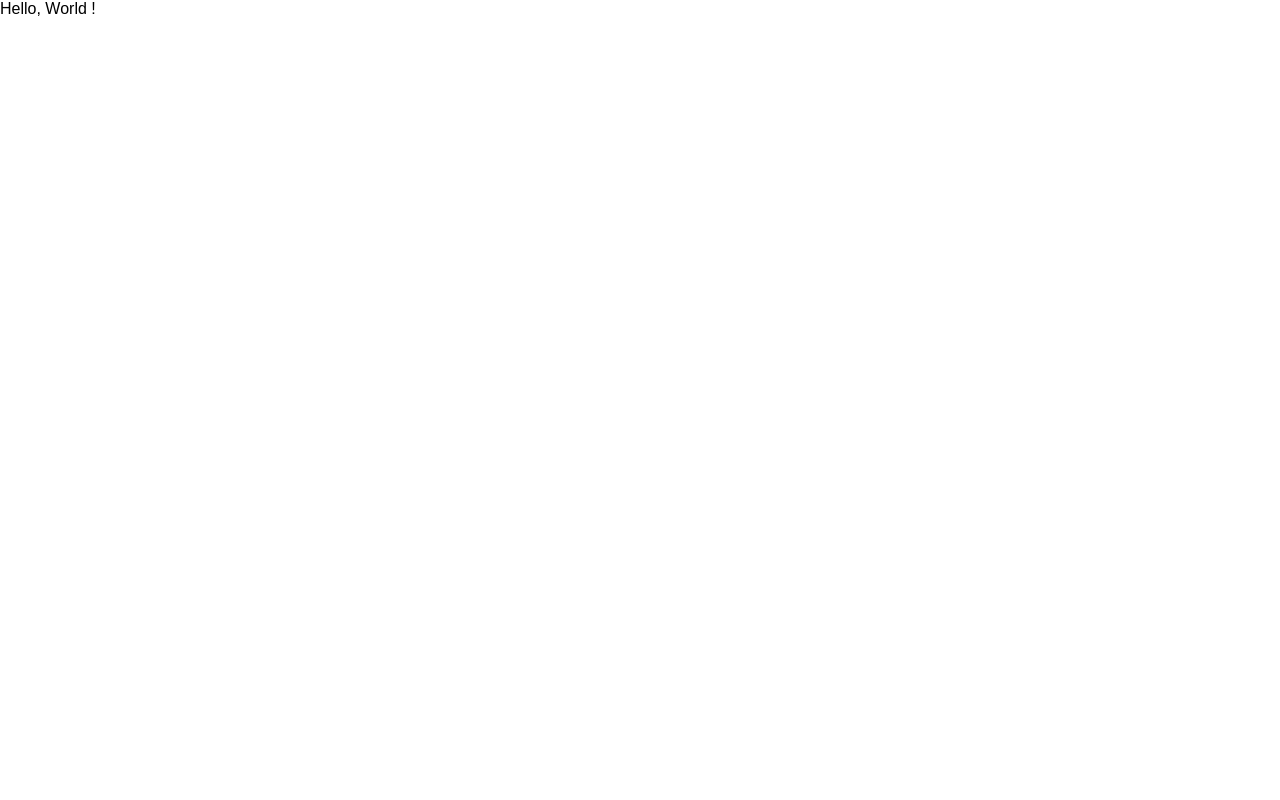
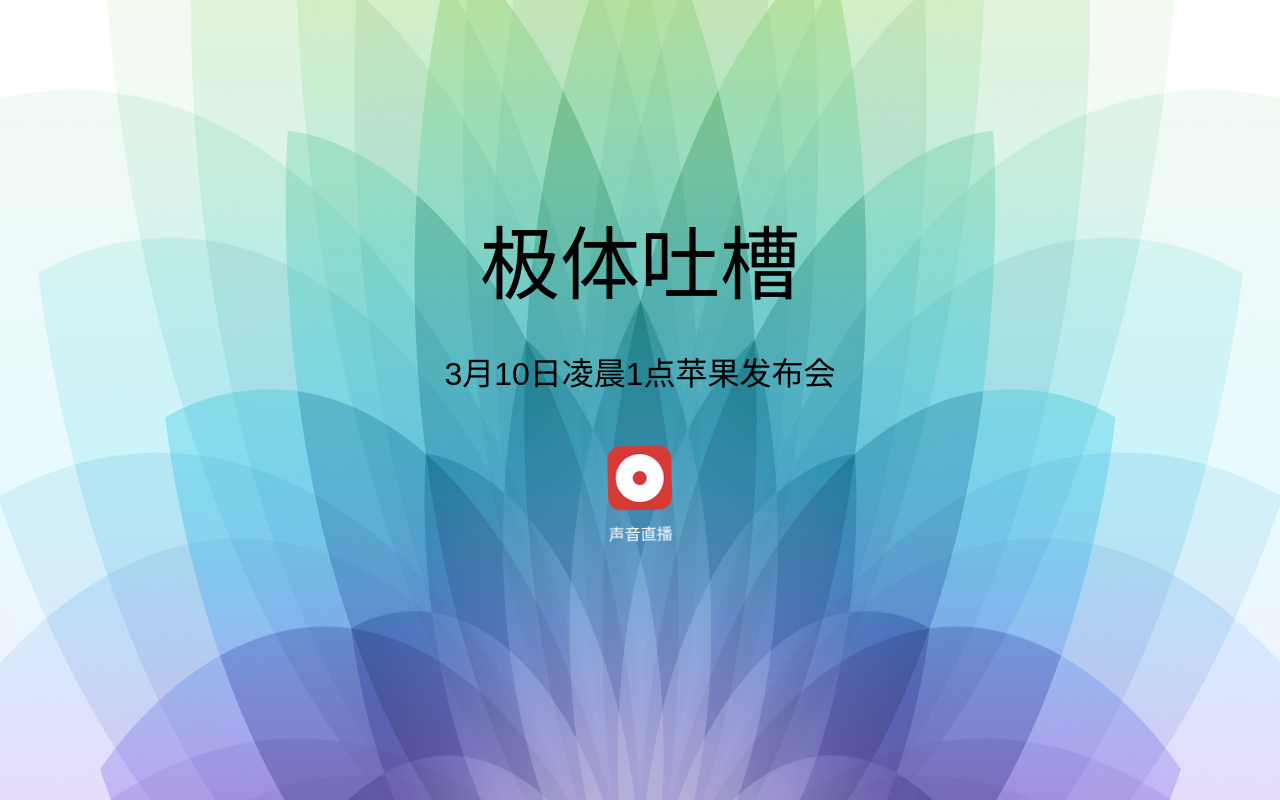
Before and after one commit to liyaodong/applepub, a website: page index.html in a window 1280 px wide. Drawn offline with Linux system fonts and the light colour scheme.

Commit message:
完成PC版本布局，初步发布

```diff
--- a/assets/css/app.scss
+++ b/assets/css/app.scss
@@ -618,3 +618,38 @@ body {
   }
 
 }
+
+.pc {
+  width: 100%;
+  background: url(../images/pcbg.jpg) center top no-repeat;
+  background-size: 100% 100%;
+  background-attachment: fixed;
+}
+.pc-shell {
+  .container {
+    width: 1120px;
+    margin-left: auto;
+    margin-right: auto;
+    text-align: center;
+  }
+  .page-title {
+    padding-top: 200px;
+    font-size: 5rem;
+  }
+  .page-des {
+    font-size: 2rem;
+  }
+  .hongdian-btn {
+    display: inline-block;
+    margin: 20px auto 0 auto;
+    text-decoration: none;
+    background: url(../images/hongdian.png) 0 0 no-repeat;
+    background-size: 100% auto;
+    padding-top: 75px;
+    color: #fff;
+  }
+  .weibo-iframe {
+    margin-top: 50px;
+    margin-bottom: 50px;
+  }
+}
--- a/pc-template.html
+++ b/pc-template.html
@@ -1 +1,11 @@
-Hello, World !
+<div class="container">
+  <div class="page-title">极体吐槽</div>
+  <p class="page-des">3月10日凌晨1点苹果发布会</p>
+  <a href="http://dian.fm/id/geekpark" target="_blank" class="hongdian-btn shake" id="go-page-hongdian">
+    <span class="btn-des">声音直播</span>
+  </a>
+  <div class="weibo-iframe">
+    <wb:livestream skin="silver" topic="%E6%9E%81%E4%BD%93%E5%90%90%E6%A7%BD|%E8%8B%B9%E6%9E%9C%E5%8F%91%E5%B8%83%E4%BC%9A" width="auto" height="667" ></wb:livestream>
+  </div>
+
+</div>
--- /dev/null
+++ b/src/css/pages/pc.scss
@@ -0,0 +1,34 @@
+.pc {
+  width: 100%;
+  background: url(../images/pcbg.jpg) center top no-repeat;
+  background-size: 100% 100%;
+  background-attachment: fixed;
+}
+.pc-shell {
+  .container {
+    width: 1120px;
+    margin-left: auto;
+    margin-right: auto;
+    text-align: center;
+  }
+  .page-title {
+    padding-top: 200px;
+    font-size: 5rem;
+  }
+  .page-des {
+    font-size: 2rem;
+  }
+  .hongdian-btn {
+    display: inline-block;
+    margin: 20px auto 0 auto;
+    text-decoration: none;
+    background: url(../images/hongdian.png) 0 0 no-repeat;
+    background-size: 100% auto;
+    padding-top: 75px;
+    color: #fff;
+  }
+  .weibo-iframe {
+    margin-top: 50px;
+    margin-bottom: 50px;
+  }
+}
--- a/src/js/app.js
+++ b/src/js/app.js
@@ -11,6 +11,7 @@ $(function() {
     loadTemplate('mobile-template.html', function(data) {
       $('#mobile-shell').append(data);
       $body.append('<script src="'+ weiboJS +'"></script>');
+      $('#weibo-live').attr('height', pageH - 45);
       mobileJS();
     });
   } else {
@@ -18,7 +19,7 @@ $(function() {
 
     loadTemplate('pc-template.html', function(data) {
       $('#pc-shell').append(data);
-
+      $body.append('<script src="'+ weiboJS +'"></script>');
     });
   }
 
```
Also changed, not shown: mobile-template.html (+1 -1 lines), assets/css/app.css, assets/css/app.min.css, assets/images/pcbg.jpg (added), assets/js/app.min.js, src/images/pcbg.jpg (added), 1 other file.
